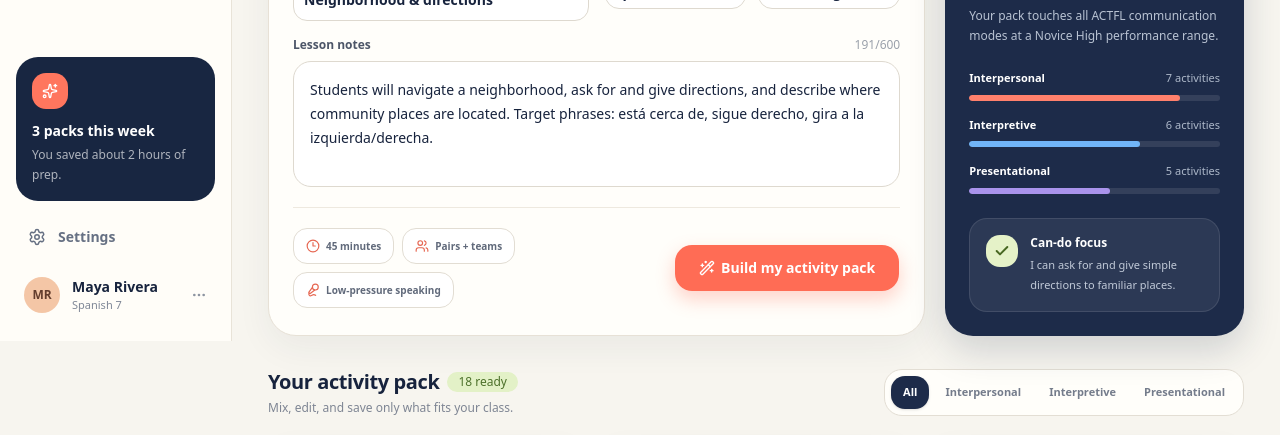
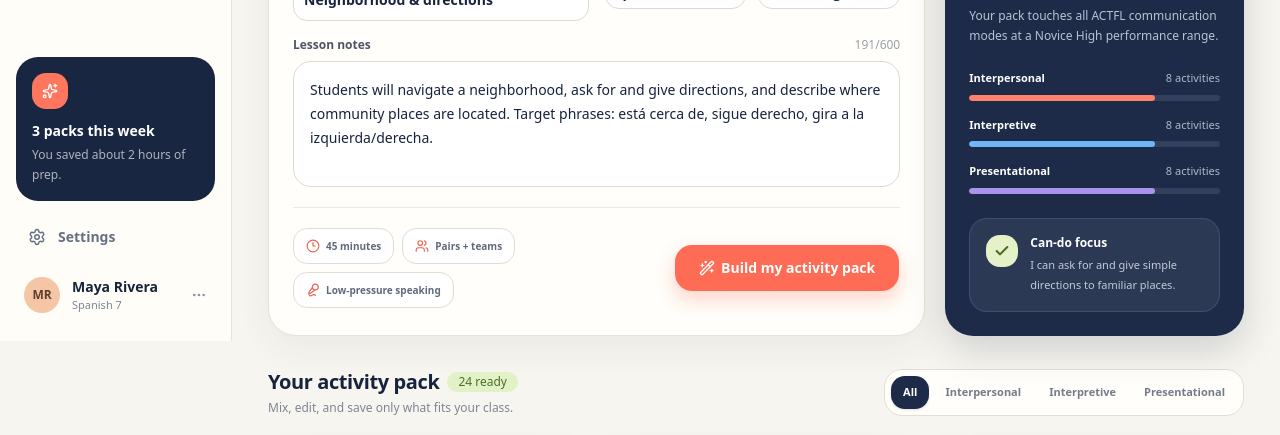
Before and after one commit to AppuccinoHub/lingoquest, a Next.js app: page / in a window 1280 px wide. Shown: the part 459-894 px from the top of the page. Built offline with nearby package versions, Linux system fonts and the light colour scheme.

Commit message:
Expand lesson packs to two dozen activities
Co-authored-by: suescottod <suescottod@gmail.com>

```diff
--- a/src/app/page.tsx
+++ b/src/app/page.tsx
@@ -51,6 +51,12 @@ const activities: Activity[] = [
   ["True Route / Trap Route", "Compare directions with a map and catch one planted error.", "Interpretive", "5 min", "Error hunt", "lime", ShieldCheck],
   ["Speed Swap", "Repeat a short exchange with new partners and playful twists.", "Interpersonal", "8 min", "Fluency rounds", "yellow", Zap],
   ["Local Legend", "Tell a tiny story explaining how a place got its nickname.", "Presentational", "10 min", "Storytelling", "pink", Star],
+  ["Map Memory", "Study a route for 20 seconds, then rebuild it from audio clues.", "Interpretive", "7 min", "Memory game", "blue", Eye],
+  ["Detour Duel", "Partners negotiate a new route when surprise roadblocks appear.", "Interpersonal", "9 min", "Strategy game", "coral", Dices],
+  ["City Radio", "Record a lively traffic update using location and direction phrases.", "Presentational", "8 min", "Audio challenge", "purple", Mic2],
+  ["Who Lives Where?", "Match short resident descriptions to places on the neighborhood map.", "Interpretive", "6 min", "Logic puzzle", "lime", Search],
+  ["Mystery Meetup", "Ask classmates yes-or-no questions to discover a meeting place.", "Interpersonal", "10 min", "Social mystery", "yellow", Users],
+  ["Three-Stop Tour", "Design and share a mini itinerary for a new student in town.", "Presentational", "12 min", "Tour builder", "pink", Presentation],
 ].map(([title, description, mode, time, format, color, icon]) => ({
   title, description, mode, time, format, color, icon,
 })) as Activity[];
@@ -200,9 +206,9 @@ export default function Home() {
                 <h3 className="mt-5 text-xl font-black leading-tight">Balanced practice,<br />without the busywork.</h3>
                 <p className="mt-2 text-xs leading-5 text-[#b8c2d2]">Your pack touches all ACTFL communication modes at a Novice High performance range.</p>
                 <div className="mt-6 space-y-4">
-                  <ModeProgress label="Interpersonal" value="7 activities" width="84%" color="bg-[#ff806c]" />
-                  <ModeProgress label="Interpretive" value="6 activities" width="68%" color="bg-[#71b5f8]" />
-                  <ModeProgress label="Presentational" value="5 activities" width="56%" color="bg-[#a993eb]" />
+                  <ModeProgress label="Interpersonal" value="8 activities" width="74%" color="bg-[#ff806c]" />
+                  <ModeProgress label="Interpretive" value="8 activities" width="74%" color="bg-[#71b5f8]" />
+                  <ModeProgress label="Presentational" value="8 activities" width="74%" color="bg-[#a993eb]" />
                 </div>
                 <div className="mt-6 rounded-2xl border border-white/10 bg-white/[0.07] p-4">
                   <div className="flex items-start gap-3">
@@ -217,7 +223,7 @@ export default function Home() {
           <section className="mt-8" aria-live="polite">
             <div className="mb-5 flex flex-col gap-4 lg:flex-row lg:items-end lg:justify-between">
               <div>
-                <div className="flex items-center gap-2"><h3 className="text-xl font-black tracking-[-0.02em]">Your activity pack</h3><Badge className="rounded-full bg-[#e3f1c7] px-2.5 text-[#4c702a] hover:bg-[#e3f1c7]">{isGenerating ? "Building…" : "18 ready"}</Badge></div>
+                <div className="flex items-center gap-2"><h3 className="text-xl font-black tracking-[-0.02em]">Your activity pack</h3><Badge className="rounded-full bg-[#e3f1c7] px-2.5 text-[#4c702a] hover:bg-[#e3f1c7]">{isGenerating ? "Building…" : "24 ready"}</Badge></div>
                 <p className="mt-1 text-xs text-[#7e8593]">Mix, edit, and save only what fits your class.</p>
               </div>
               <div className="flex items-center gap-1 overflow-x-auto rounded-2xl border border-[#e3ded4] bg-[#fffefa] p-1.5">
```
Also changed, not shown: 1 other file (tests, documents, lock files or other folders).
